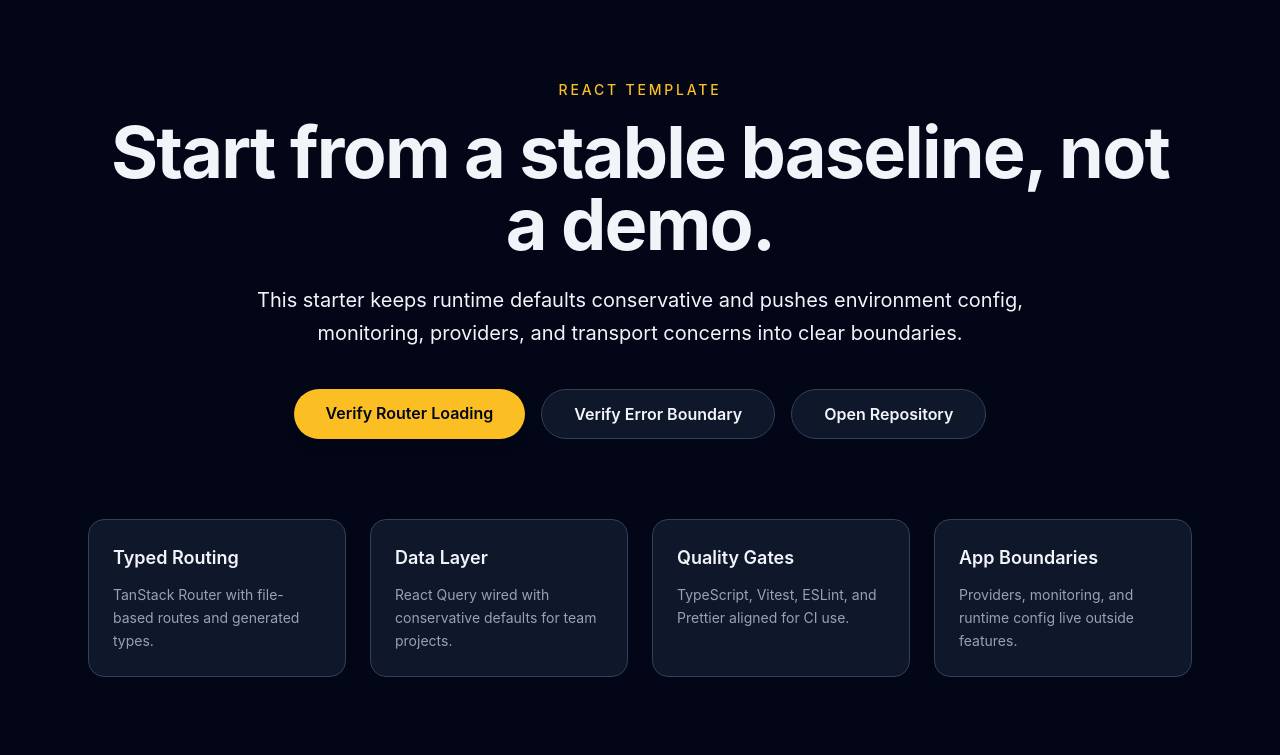
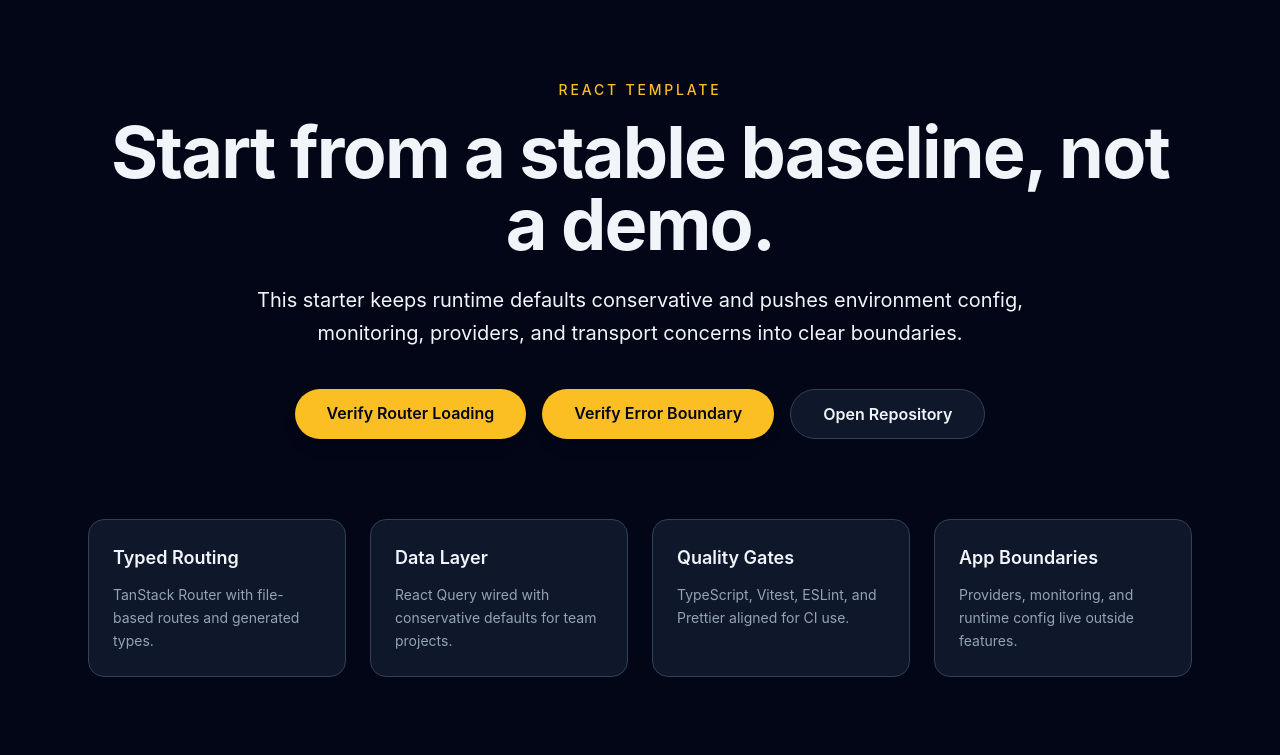
Before and after one commit to RingoTangs/react-app, a React (Vite) app: page / in a window 1280 px wide. Shown: the top 755 px of the page. Built offline with nearby package versions, Linux system fonts and the light colour scheme.

Commit message:
style: update error boundary link styles for improved visibility and interaction

```diff
--- a/src/routes/index.tsx
+++ b/src/routes/index.tsx
@@ -49,7 +49,7 @@ const HomePage: React.FC = () => {
             </Link>
             <Link
               to="/error"
-              className="border-border bg-surface text-foreground hover:border-muted-foreground hover:bg-surface-hover focus-visible:outline-ring rounded-full border px-8 py-3 font-semibold backdrop-blur-sm transition-all duration-300 focus-visible:outline-2 focus-visible:outline-offset-2"
+              className="bg-primary text-primary-foreground hover:bg-primary-hover focus-visible:outline-ring rounded-full px-8 py-3 font-semibold shadow-lg transition-all duration-300 hover:-translate-y-0.5 focus-visible:outline-2 focus-visible:outline-offset-2"
             >
               Verify Error Boundary
             </Link>
```
